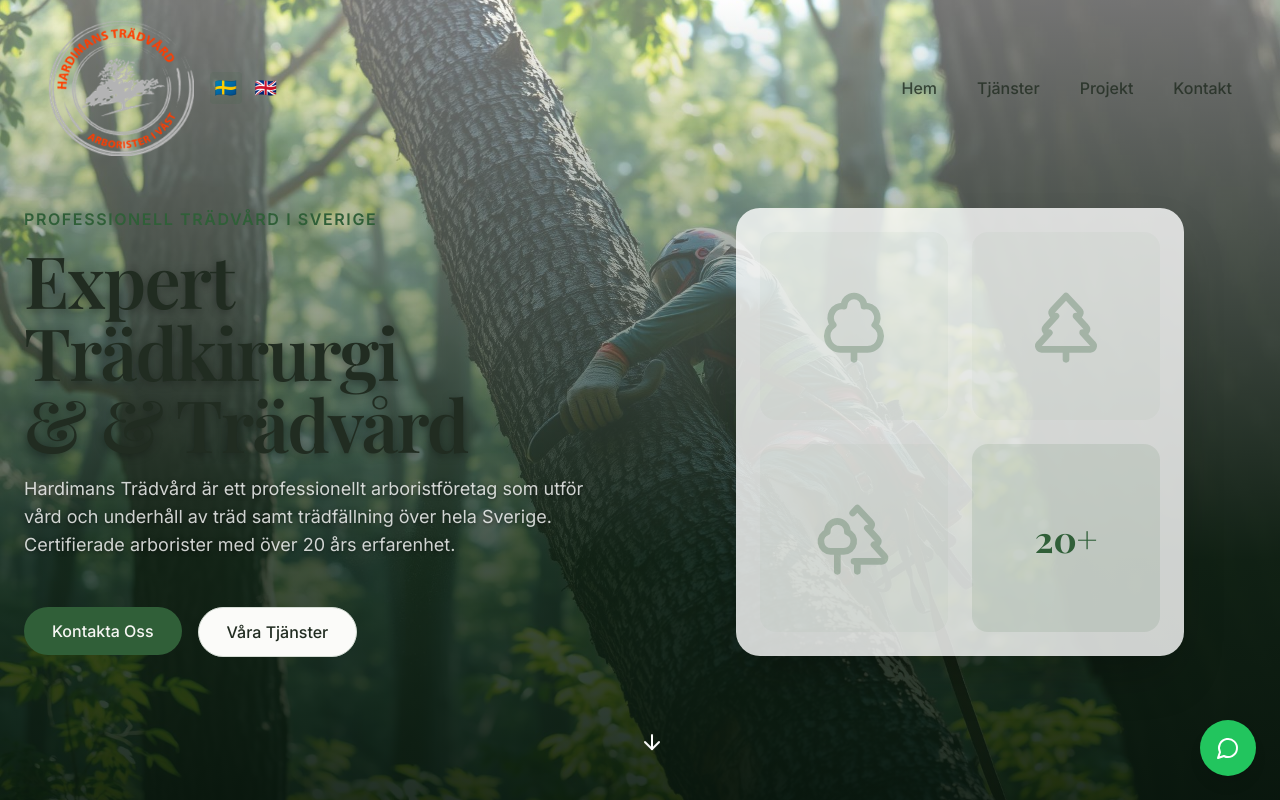
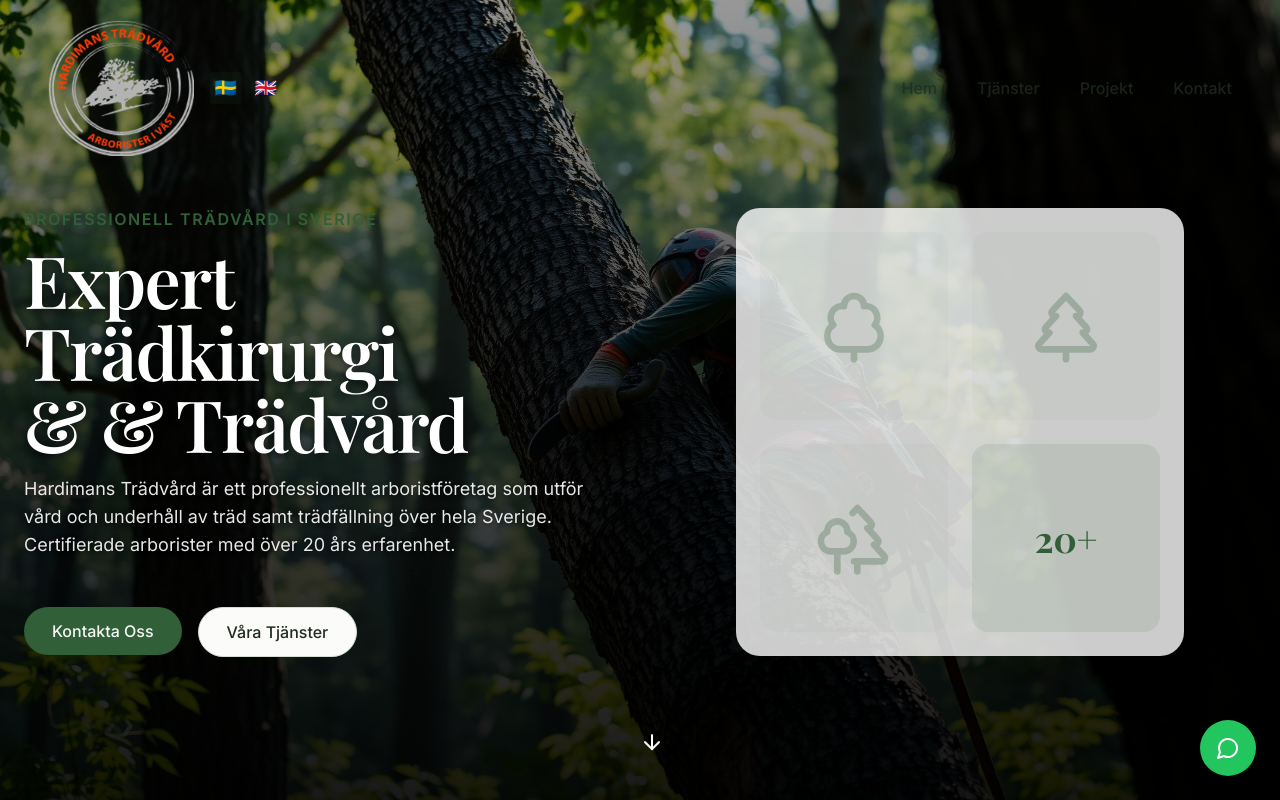
Before and after one commit to one-media-asia/hardimantravard, a React (Vite) app: page / in a window 1280 px wide. Shown: the top 800 px of the page. Built offline with nearby package versions, Linux system fonts and the light colour scheme.

Commit message:
Changes
Co-authored-by: one-media-asia <174205971+one-media-asia@users.noreply.github.com>

```diff
--- a/src/components/Hero.tsx
+++ b/src/components/Hero.tsx
@@ -26,7 +26,7 @@ const Hero = () => {
       id="home"
       className="relative min-h-screen flex items-center justify-center overflow-hidden pt-16 px-6"
       style={{
-        backgroundImage: `linear-gradient(to bottom, rgba(255, 255, 255, 0.45) 0%, rgba(20, 40, 25, 0.8) 70%, rgba(10, 25, 15, 0.9) 100%), url(${heroBg})`,
+        backgroundImage: `linear-gradient(to bottom, rgba(0, 0, 0, 0.4) 0%, rgba(0, 0, 0, 0.75) 60%, rgba(0, 0, 0, 0.9) 100%), url(${heroBg})`,
         backgroundSize: "cover",
         backgroundPosition: "center"
       }}
@@ -42,11 +42,11 @@ const Hero = () => {
             <h4 className="text-sm md:text-base text-primary uppercase tracking-widest mb-3 font-sans font-semibold">
               {t('hero.subtitle')}
             </h4>
-            <h1 className="text-4xl md:text-6xl lg:text-7xl font-semibold mb-4 leading-tight [text-shadow:_0_2px_8px_rgba(0,0,0,0.35)]">
+            <h1 className="text-4xl md:text-6xl lg:text-7xl font-semibold mb-4 leading-tight text-white [text-shadow:_0_2px_8px_rgba(0,0,0,0.5)]">
               {t('hero.title1')}<br />
               & {t('hero.title2')}
             </h1>
-            <p className="text-base md:text-lg text-white/80 max-w-md md:max-w-xl [text-shadow:_0_1px_4px_rgba(0,0,0,0.5)]">
+            <p className="text-base md:text-lg text-white/90 max-w-md md:max-w-xl [text-shadow:_0_1px_4px_rgba(0,0,0,0.6)]">
               {t('hero.description')}
             </p>
           </div>
```
